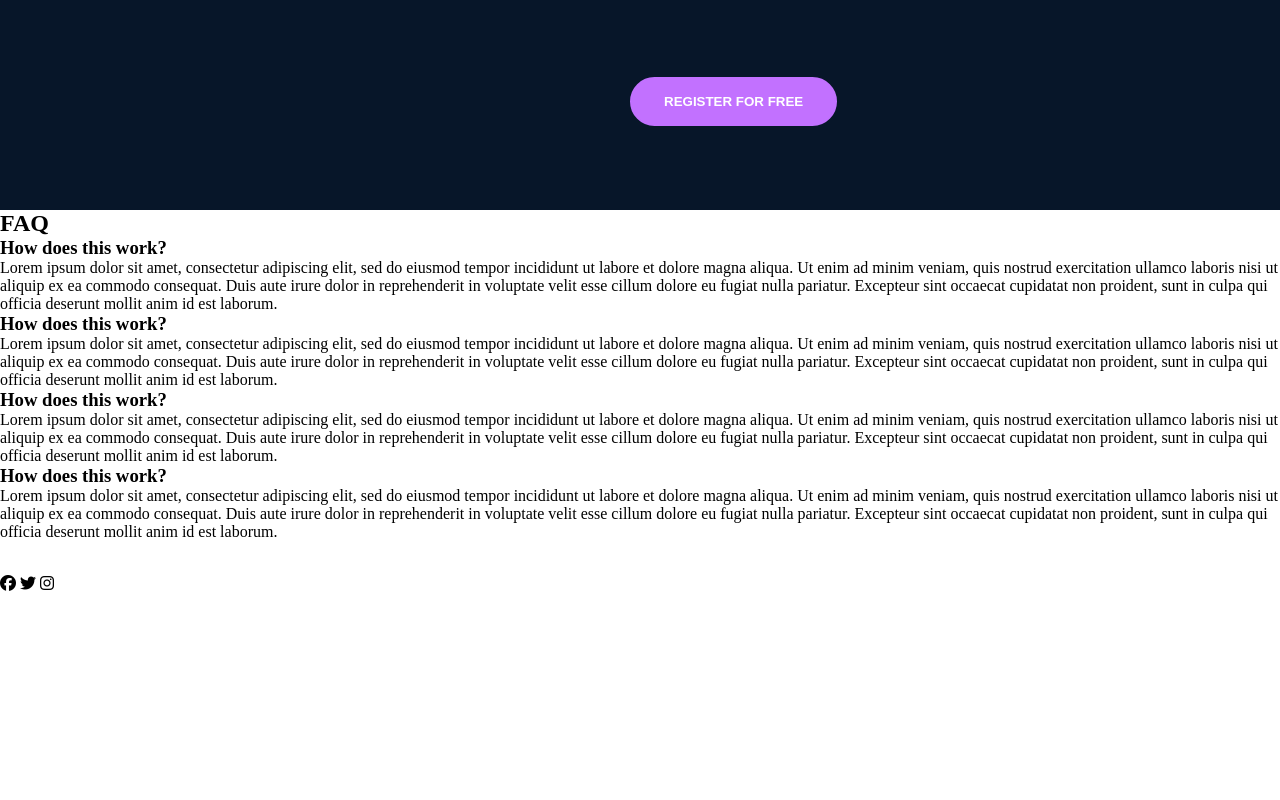
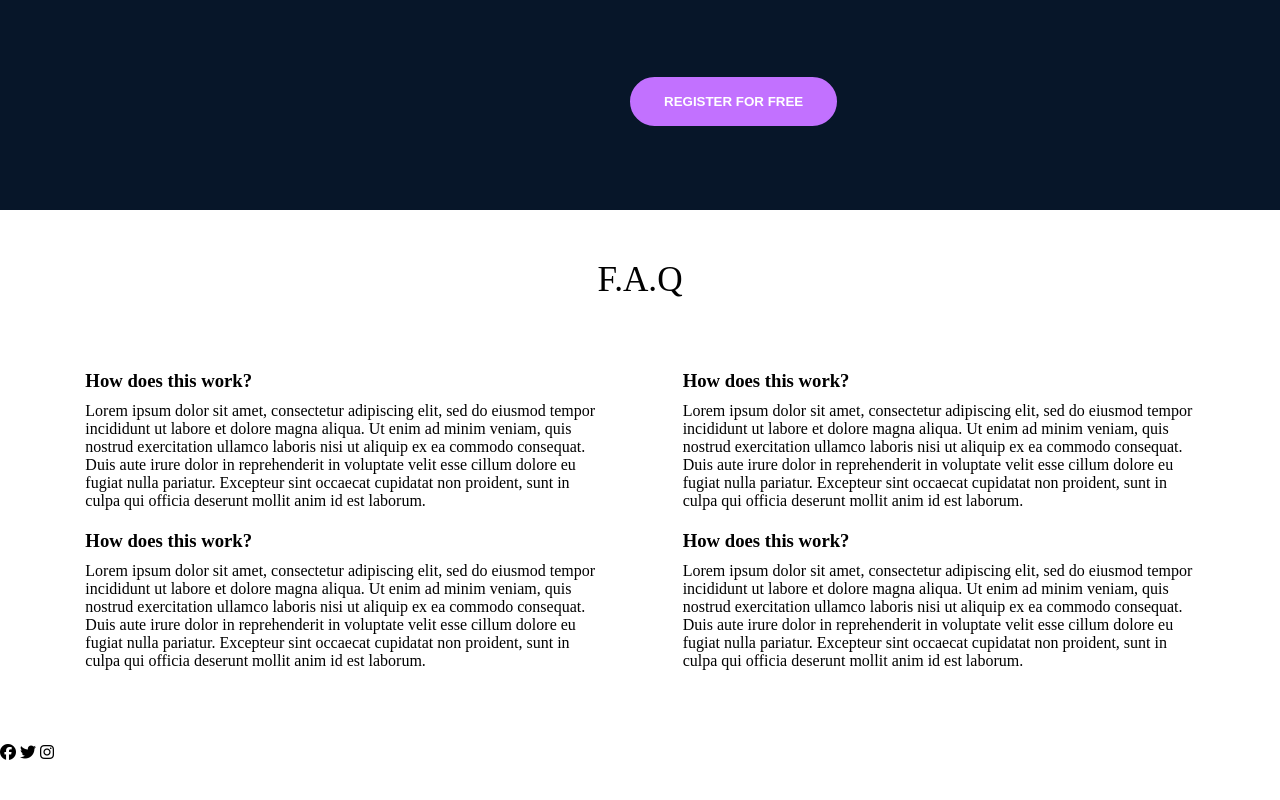
Before and after one commit to Ahmedelhadidyy/alx_html_css, a plain HTML site: page css_advanced/index.html in a window 1280 px wide. Shown: the part 2141-2941 px from the top of the page. Before the commit the page ends 2772 px from the top, so only its background shows below. Drawn offline with Linux system fonts and the light colour scheme.

Commit message:
added FAQ style

```diff
--- a/css_advanced/index.html
+++ b/css_advanced/index.html
@@ -165,7 +165,7 @@
             </div>
         </section>
             <section class="membership">
-                <h2><span style="color: #C271FF; font-weight: bolder;">Free</span> membership</h2>
+                <h2><span style="color: #C271FF; font-weight: bolder;">Free </span> membership</h2>
                 <div class="member">
                     <div>
                         <img src="smile.png" alt="smile">
@@ -190,17 +190,11 @@
                 </div>
                 <button>REGISTER FOR FREE</button>
             </section>
-            <section>
-                <h2>FAQ</h2>
-                <div>
-                    <div>
-                        <div>
-                            <h3>How does this work?</h3>
-                        </div>
-                        <div>
-                            Lorem ipsum dolor sit amet, consectetur adipiscing elit, sed do eiusmod tempor incididunt ut labore et dolore magna aliqua. Ut enim ad minim veniam, quis nostrud exercitation ullamco laboris nisi ut aliquip ex ea commodo consequat. Duis aute irure dolor in reprehenderit in voluptate velit esse cillum dolore eu fugiat nulla pariatur. Excepteur sint occaecat cupidatat non proident, sunt in culpa qui officia deserunt mollit anim id est laborum.
-                        </div>
-
+            <section class="faq">
+                <h2>F.A.Q</h2>
+                <div class="faq1">
+                    <div class="faq2">
+                        <div class="faq3">
                             <div>
                                 <h3>How does this work?</h3>
                             </div>
@@ -208,18 +202,31 @@
                                 Lorem ipsum dolor sit amet, consectetur adipiscing elit, sed do eiusmod tempor incididunt ut labore et dolore magna aliqua. Ut enim ad minim veniam, quis nostrud exercitation ullamco laboris nisi ut aliquip ex ea commodo consequat. Duis aute irure dolor in reprehenderit in voluptate velit esse cillum dolore eu fugiat nulla pariatur. Excepteur sint occaecat cupidatat non proident, sunt in culpa qui officia deserunt mollit anim id est laborum.
                             </div>
                         </div>
-                    <div>
+                        <div class="faq3">
                            <div>
                                 <h3>How does this work?</h3>
                             </div>
                             <div>
                                 Lorem ipsum dolor sit amet, consectetur adipiscing elit, sed do eiusmod tempor incididunt ut labore et dolore magna aliqua. Ut enim ad minim veniam, quis nostrud exercitation ullamco laboris nisi ut aliquip ex ea commodo consequat. Duis aute irure dolor in reprehenderit in voluptate velit esse cillum dolore eu fugiat nulla pariatur. Excepteur sint occaecat cupidatat non proident, sunt in culpa qui officia deserunt mollit anim id est laborum.
                             </div>
+                        </div>
+                    </div>
+                    <div class="faq2">
+                        <div class="faq3">
                             <div>
                                 <h3>How does this work?</h3>
                             </div>
                             <div>
                                 Lorem ipsum dolor sit amet, consectetur adipiscing elit, sed do eiusmod tempor incididunt ut labore et dolore magna aliqua. Ut enim ad minim veniam, quis nostrud exercitation ullamco laboris nisi ut aliquip ex ea commodo consequat. Duis aute irure dolor in reprehenderit in voluptate velit esse cillum dolore eu fugiat nulla pariatur. Excepteur sint occaecat cupidatat non proident, sunt in culpa qui officia deserunt mollit anim id est laborum.
+                            </div>
+                        </div>
+                        <div class="faq3">
+                           <div>
+                                <h3>How does this work?</h3>
+                            </div>
+                            <div>
+                                Lorem ipsum dolor sit amet, consectetur adipiscing elit, sed do eiusmod tempor incididunt ut labore et dolore magna aliqua. Ut enim ad minim veniam, quis nostrud exercitation ullamco laboris nisi ut aliquip ex ea commodo consequat. Duis aute irure dolor in reprehenderit in voluptate velit esse cillum dolore eu fugiat nulla pariatur. Excepteur sint occaecat cupidatat non proident, sunt in culpa qui officia deserunt mollit anim id est laborum.
+                            </div>
                         </div>
                     </div>
                 </div>
--- a/css_advanced/styles.css
+++ b/css_advanced/styles.css
@@ -236,3 +236,26 @@ nav ul li a {
   margin-left: 630px;
   margin-top: 80px;
 }
+.faq h2{
+    padding: 50px;
+    display: flex;
+    justify-content: center;
+    align-items: center;
+    font-weight: lighter;
+    font-size: 2.2em;
+}
+.faq{
+    height: 500px;
+}
+.faq2{
+    display: flex;
+    align-items: center;
+    justify-content: space-evenly;
+}
+.faq3{
+    width: 40%;
+}
+.faq3 div h3{
+    margin-bottom: 10px;
+    margin-top: 20px;
+}
```
Lines whose indentation alone changed are shown as unchanged.
